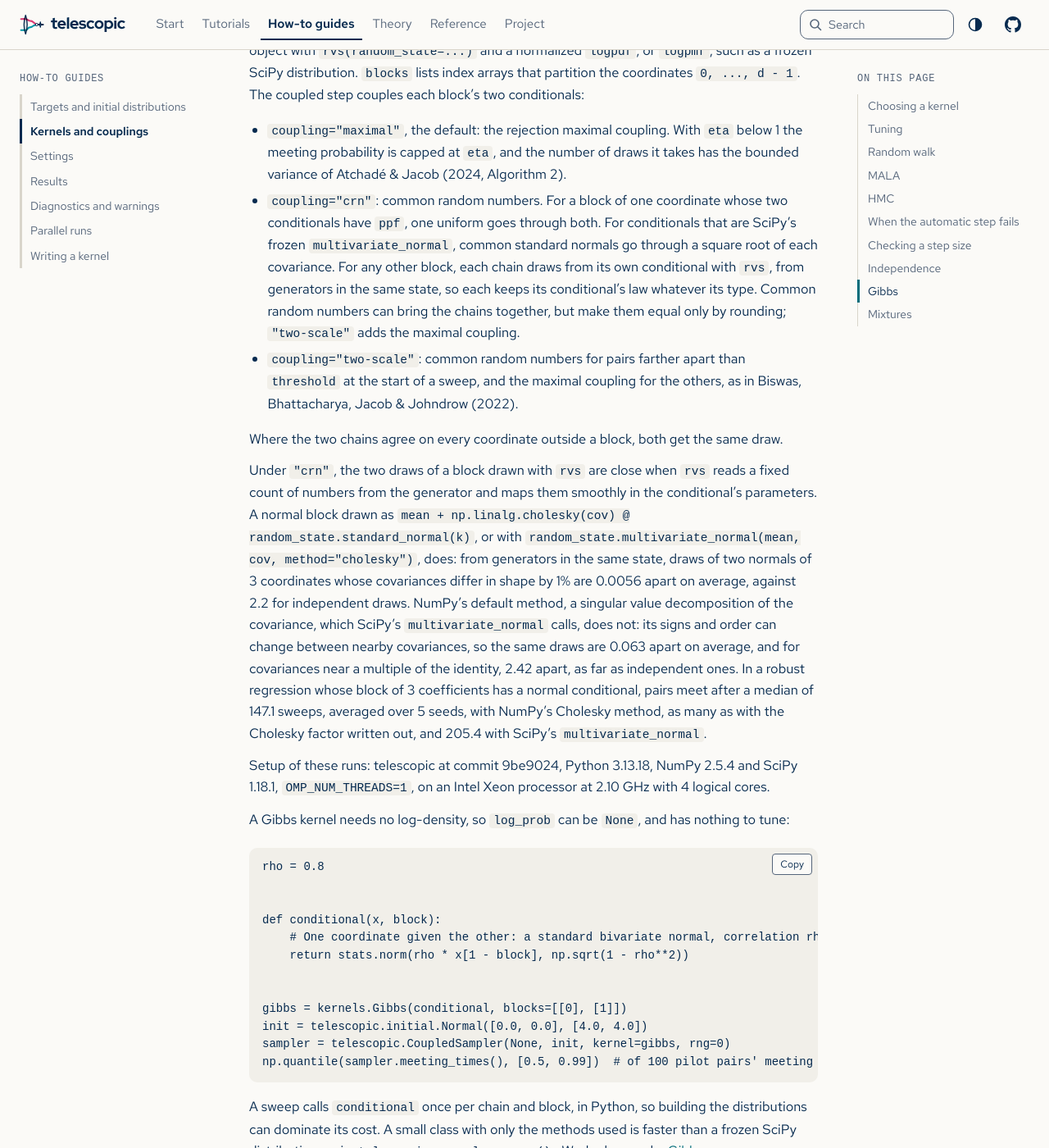
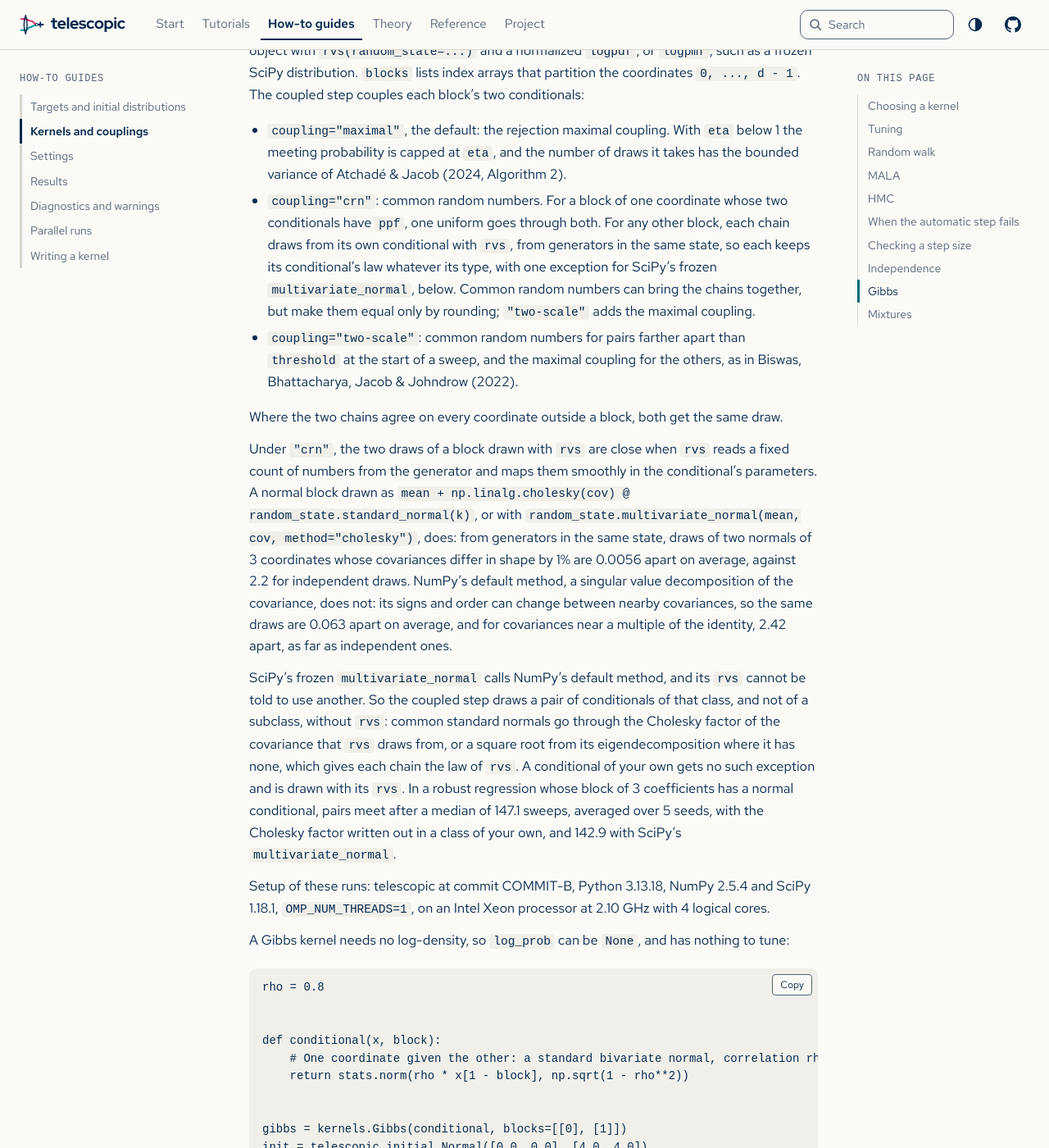
Before and after one commit to joshspeagle/telescopic, a Sphinx documentation site: the page built from docs/guide/kernels.md, in a window 1280 px wide and 1400 px high, scrolled down 7227 px. Shown: the whole window at 82% size. Built offline with Sphinx 7.4.7, drawn with Linux system fonts in a browser that asks for light colours; some web fonts are replaced.

Commit message:
Say why SciPy's multivariate normal is the one exception
The docstring and the guide must read as one with part A's contract: the exception is a convenience for SciPy's class, whose rvs cannot be told to use the Cholesky method, and the guide's figure for it comes from the alternative's output.

Co-Authored-By: Claude Fable 5.2 <noreply@anthropic.com>
Claude-Session: https://claude.ai/code/session_01JkqiRme7m1GkuqNnbDowQy

```diff
--- a/docs/guide/kernels.md
+++ b/docs/guide/kernels.md
@@ -318,13 +318,12 @@ conditionals:
   the meeting probability is capped at `eta`, and the number of draws it takes has the
   bounded variance of Atchadé & Jacob (2024, Algorithm 2).
 - `coupling="crn"`: common random numbers. For a block of one coordinate whose two
-  conditionals have `ppf`, one uniform goes through both. For conditionals that are
-  SciPy's frozen `multivariate_normal`, common standard normals go through a square
-  root of each covariance. For any other block, each
+  conditionals have `ppf`, one uniform goes through both. For any other block, each
   chain draws from its own conditional with `rvs`, from generators in the same state, so
-  each keeps its conditional's law whatever its type. Common random numbers can bring
-  the chains together, but make them equal only by rounding; `"two-scale"` adds the
-  maximal coupling.
+  each keeps its conditional's law whatever its type, with one exception for SciPy's
+  frozen `multivariate_normal`, below. Common random numbers can bring the chains
+  together, but make them equal only by rounding; `"two-scale"` adds the maximal
+  coupling.
 - `coupling="two-scale"`: common random numbers for pairs farther apart than `threshold`
   at the start of a sweep, and the maximal coupling for the others, as in Biswas,
   Bhattacharya, Jacob & Johndrow (2022).
@@ -338,15 +337,22 @@ parameters. A normal block drawn as
 `random_state.multivariate_normal(mean, cov, method="cholesky")`, does: from
 generators in the same state, draws of two normals of 3 coordinates whose covariances
 differ in shape by 1% are 0.0056 apart on average, against 2.2 for independent draws.
-NumPy's default method, a singular value decomposition of the covariance, which SciPy's
-`multivariate_normal` calls, does not: its signs and order can change between nearby
-covariances, so the same draws are 0.063 apart on average, and for covariances near a
-multiple of the identity, 2.42 apart, as far as independent ones. In a robust
+NumPy's default method, a singular value decomposition of the covariance, does not: its
+signs and order can change between nearby covariances, so the same draws are 0.063
+apart on average, and for covariances near a multiple of the identity, 2.42 apart, as
+far as independent ones.
+
+SciPy's frozen `multivariate_normal` calls NumPy's default method, and its `rvs` cannot
+be told to use another. So the coupled step draws a pair of conditionals of that class,
+and not of a subclass, without `rvs`: common standard normals go through the Cholesky
+factor of the covariance that `rvs` draws from, or a square root from its
+eigendecomposition where it has none, which gives each chain the law of `rvs`. A
+conditional of your own gets no such exception and is drawn with its `rvs`. In a robust
 regression whose block of 3 coefficients has a normal conditional, pairs meet after a
-median of 147.1 sweeps, averaged over 5 seeds, with NumPy's Cholesky method, as many as
-with the Cholesky factor written out, and 205.4 with SciPy's `multivariate_normal`.
+median of 147.1 sweeps, averaged over 5 seeds, with the Cholesky factor written out in
+a class of your own, and 142.9 with SciPy's `multivariate_normal`.
 
-Setup of these runs: telescopic at commit 9be9024, Python 3.13.18, NumPy 2.5.4 and SciPy
+Setup of these runs: telescopic at commit COMMIT-B, Python 3.13.18, NumPy 2.5.4 and SciPy
 1.18.1, `OMP_NUM_THREADS=1`, on an Intel Xeon processor at 2.10 GHz with 4 logical cores.
 
 A Gibbs kernel needs no log-density, so `log_prob` can be `None`, and has nothing to
```
Also changed, not shown: docs/design/spec.md (+1 -1 lines), docs/design/test-plan.md (+1 -1 lines), 1 other file.
